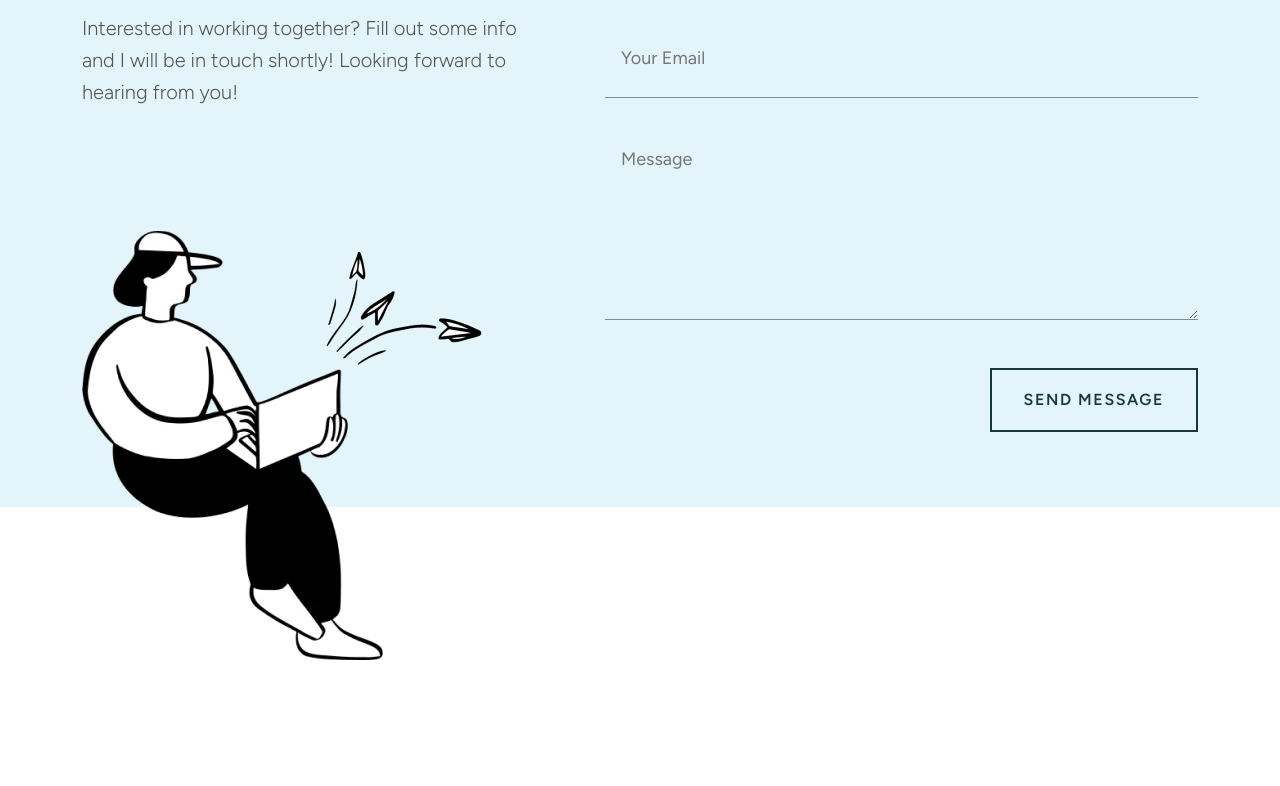
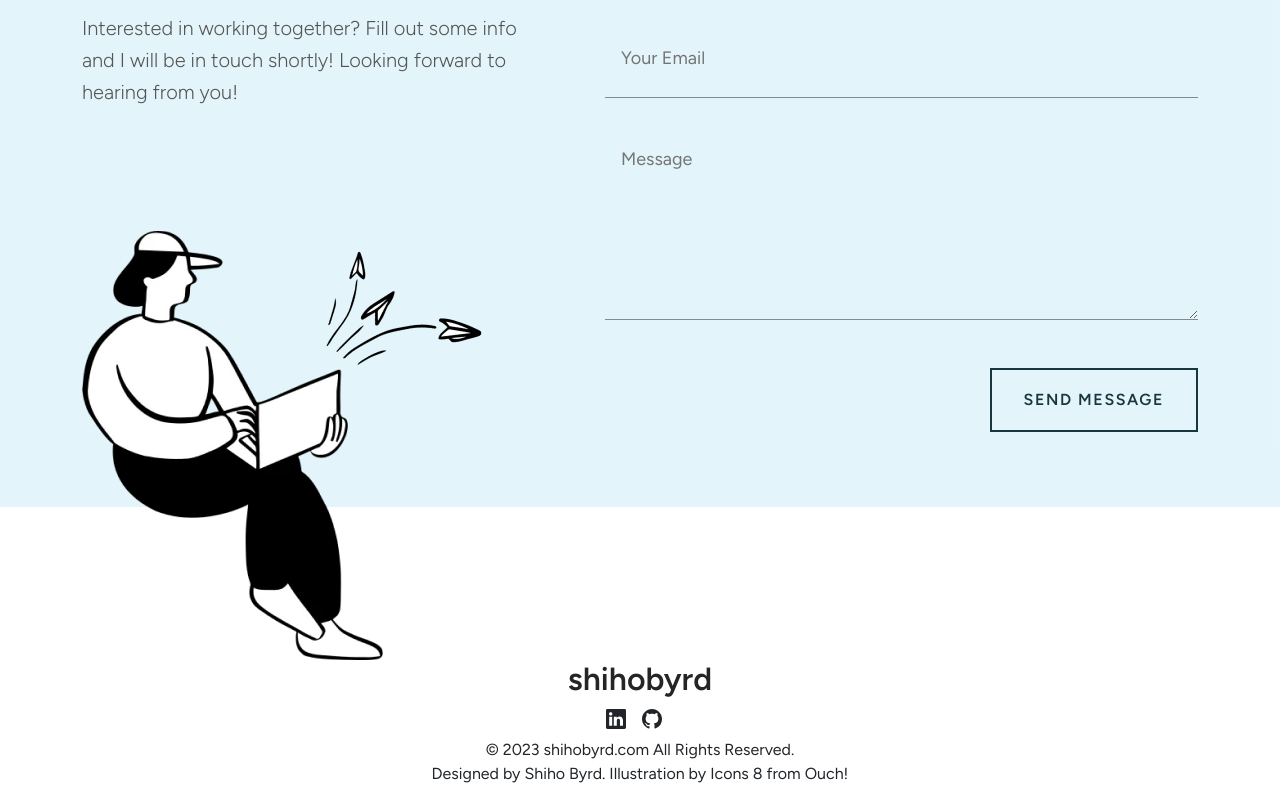
Before and after one commit to shihobyrd/portfolio, a website: page index.html in a window 1280 px wide. Shown: the part 5396-6182 px from the top of the page. Before the commit the page ends 6056 px from the top, so only its background shows below. Drawn offline with nearby package versions, Linux system fonts and the light colour scheme.

Commit message:
footer section html

```diff
--- a/index.html
+++ b/index.html
@@ -301,6 +301,34 @@
         </div>
     </section>
 
+    <footer id="footer" class="footer">
+        <div class="container">
+            <div class="row ">
+                <a class="navbar-brand d-flex justify-content-center" href="#">shihobyrd</a>
+                <ul class="navbar-nav d-flex flex-row justify-content-center">
+                    <li class="nav-item px-0 px-md-2">
+                        <a class="nav-link" href="#">
+                            <svg xmlns="http://www.w3.org/2000/svg" width="20" height="20" fill="currentColor" class="bi bi-linkedin" viewBox="0 0 16 16">
+                                <path
+                                      d="M0 1.146C0 .513.526 0 1.175 0h13.65C15.474 0 16 .513 16 1.146v13.708c0 .633-.526 1.146-1.175 1.146H1.175C.526 16 0 15.487 0 14.854zm4.943 12.248V6.169H2.542v7.225zm-1.2-8.212c.837 0 1.358-.554 1.358-1.248-.015-.709-.52-1.248-1.342-1.248S2.4 3.226 2.4 3.934c0 .694.521 1.248 1.327 1.248zm4.908 8.212V9.359c0-.216.016-.432.08-.586.173-.431.568-.878 1.232-.878.869 0 1.216.662 1.216 1.634v3.865h2.401V9.25c0-2.22-1.184-3.252-2.764-3.252-1.274 0-1.845.7-2.165 1.193v.025h-.016l.016-.025V6.169h-2.4c.03.678 0 7.225 0 7.225z" />
+                            </svg>
+                        </a>
+                    </li>
+                    <li class="nav-item px-0 px-md-2">
+                        <a class="nav-link" href="#">
+                            <svg xmlns="http://www.w3.org/2000/svg" width="20" height="20" fill="currentColor" class="bi bi-github" viewBox="0 0 16 16">
+                                <path
+                                      d="M8 0C3.58 0 0 3.58 0 8c0 3.54 2.29 6.53 5.47 7.59.4.07.55-.17.55-.38 0-.19-.01-.82-.01-1.49-2.01.37-2.53-.49-2.69-.94-.09-.23-.48-.94-.82-1.13-.28-.15-.68-.52-.01-.53.63-.01 1.08.58 1.23.82.72 1.21 1.87.87 2.33.66.07-.52.28-.87.51-1.07-1.78-.2-3.64-.89-3.64-3.95 0-.87.31-1.59.82-2.15-.08-.2-.36-1.02.08-2.12 0 0 .67-.21 2.2.82.64-.18 1.32-.27 2-.27s1.36.09 2 .27c1.53-1.04 2.2-.82 2.2-.82.44 1.1.16 1.92.08 2.12.51.56.82 1.27.82 2.15 0 3.07-1.87 3.75-3.65 3.95.29.25.54.73.54 1.48 0 1.07-.01 1.93-.01 2.2 0 .21.15.46.55.38A8.01 8.01 0 0 0 16 8c0-4.42-3.58-8-8-8" />
+                            </svg>
+                        </a>
+                    </li>
+                </ul>
+                <span class="d-flex justify-content-center">© 2023 shihobyrd.com All Rights Reserved.</span>
+                <span class="d-flex justify-content-center">Designed by Shiho Byrd. Illustration by Icons 8 from Ouch!</span>
+            </div>
+        </div>
+    </footer>
+
 
     <script src="https://cdn.jsdelivr.net/npm/bootstrap@5.3.2/dist/js/bootstrap.min.js" integrity="sha384-BBtl+eGJRgqQAUMxJ7pMwbEyER4l1g+O15P+16Ep7Q9Q+zqX6gSbd85u4mG4QzX+"
             crossorigin="anonymous"></script>
```
